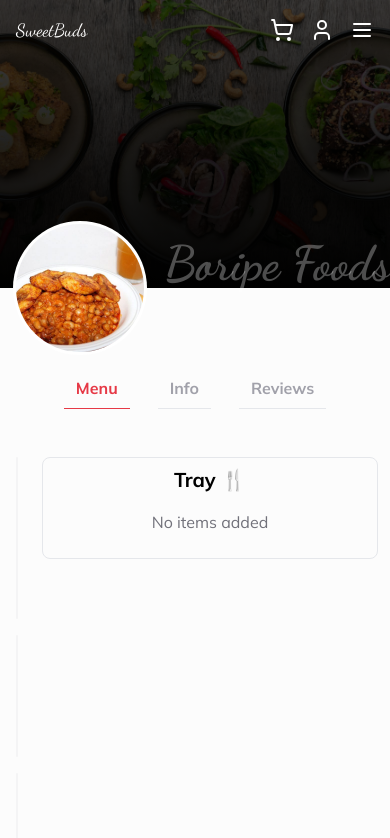
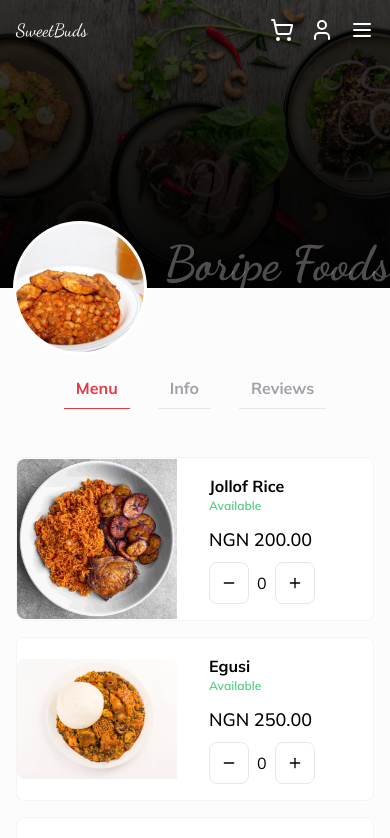
Before and after one commit to benjaminnkem/stud-buy, a Next.js app: page /vendors/1 in a window 390 px wide. Shown: the top 838 px of the page. Built offline with nearby package versions, Linux system fonts and the light colour scheme.

Commit message:
feat: total count of selected product display

```diff
--- a/components/Common/Cards/mini-menu.tsx
+++ b/components/Common/Cards/mini-menu.tsx
@@ -41,7 +41,7 @@ const BuyAction: React.FC<Props> = (data) => {
       // remove duplicate and add the updated one
       updateItems(remainingItems ? [...remainingItems, itemToAdd] : [itemToAdd]);
       toast.success(`${quantity} ${quantity === 1 ? "quantity" : "quantities"} of ${name} updated in tray.`, {
-        id: `${id}-added`,
+        id: `${id}-update`,
       });
 
       setQuantity(0);
@@ -50,7 +50,9 @@ const BuyAction: React.FC<Props> = (data) => {
 
     updateItems(items ? [...items, itemToAdd] : [itemToAdd]);
 
-    toast.success(`${quantity} ${quantity === 1 ? "quantity" : "quantities"} of ${name} added to tray.`);
+    toast.success(`${quantity} ${quantity === 1 ? "quantity" : "quantities"} of ${name} added to tray.`, {
+      id: `${id}-added`,
+    });
     setQuantity(0);
   };
 
@@ -58,14 +60,14 @@ const BuyAction: React.FC<Props> = (data) => {
     <>
       <motion.div
         variants={fadeToTopVariant}
-        className="relative duration-300 select-none bg-white rounded-lg border border-zinc-100 flex justify-between hover:shadow-xl cursor-pointer md:max-h-[9rem] overflow-hidden"
+        className="relative duration-300 select-none bg-white rounded-lg border border-zinc-100 flex justify-between hover:shadow-xl cursor-pointer overflow-hidden"
       >
-        <div className="flex items-center gap-2">
+        <div className="flex items-center md:gap-2 gap-8">
           <div className="overflow-hidden max-w-[10rem] rounded-l-lg flex-shrink-0">
             <Image src={image} alt={name} width={500} height={500} className="w-full h-full object-cover" />
           </div>
 
-          <div className="space-y-2">
+          <div className="space-y-2 py-4 md:py-0">
             <div>
               <p className="font-bold text-md">{name}</p>
               <p className={`${isAvailable ? "text-green-500/80" : "text-red-500/80"} font-semibold text-xs`}>
@@ -74,12 +76,46 @@ const BuyAction: React.FC<Props> = (data) => {
             </div>
 
             <p className="text-lg font-medium pt-1">{formatPrice(price)}</p>
+            <CounterButtons
+              addToTray={addToTray}
+              isAvailable={isAvailable}
+              price={price}
+              quantity={quantity}
+              setQuantity={setQuantity}
+              screen="mobile"
+            />
           </div>
         </div>
 
-        <div className="flex items-center justify-center text-center">
+        <CounterButtons
+          addToTray={addToTray}
+          isAvailable={isAvailable}
+          price={price}
+          quantity={quantity}
+          setQuantity={setQuantity}
+          screen="desktop"
+        />
+      </motion.div>
+    </>
+  );
+};
+
+const CounterButtons: React.FC<{
+  isAvailable: boolean;
+  setQuantity: React.Dispatch<React.SetStateAction<number>>;
+  quantity: number;
+  addToTray: () => void;
+  price: number;
+  screen: "desktop" | "mobile";
+}> = ({ isAvailable, addToTray, price, screen, quantity, setQuantity }) => {
+  return (
+    <div
+      className={`${
+        screen === "desktop" ? "xl:flex hidden justify-center" : "xl:hidden flex"
+      } items-center text-center`}
+    >
       <div>
-            <div className="flex items-center justify-center gap-2 px-4">
+        <div className={`flex items-center ${screen === "desktop" && "justify-center px-4"} gap-2`}>
           <button
             className={`${counterButton} hover:bg-zinc-400`}
             disabled={!isAvailable}
@@ -110,8 +146,6 @@ const BuyAction: React.FC<Props> = (data) => {
         </AnimatePresence>
       </div>
     </div>
-      </motion.div>
-    </>
   );
 };
 
--- a/components/UI/Vendors/Details/tab-content/menu.tsx
+++ b/components/UI/Vendors/Details/tab-content/menu.tsx
@@ -6,7 +6,7 @@ import Tray from "./tray";
 
 const Menu = () => {
   return (
-    <motion.div {...opacityVariant} key={"menu"} className="flex gap-6">
+    <motion.div {...opacityVariant} key={"menu"} className="md:flex gap-6">
       <motion.div
         animate="animate"
         initial="initial"
@@ -21,7 +21,7 @@ const Menu = () => {
         ))}
       </motion.div>
 
-      <motion.div className="min-w-[21rem]">
+      <motion.div className="xl:min-w-[21rem] lg:min-w-[19rem] md:min-w-[17rem] min-w-[15rem] mt-8 md:mt-0 bg-white">
         <Tray />
       </motion.div>
     </motion.div>
--- a/components/UI/Vendors/Details/tab-content/tray.tsx
+++ b/components/UI/Vendors/Details/tab-content/tray.tsx
@@ -2,11 +2,25 @@ import { formatDefault, formatPrice } from "@/lib/helpers/numbers";
 import { useTray } from "@/lib/store/vendor.store";
 import { fadeToTopVariant, opacityVariant } from "@/lib/utils/variants";
 import { motion, AnimatePresence } from "framer-motion";
-import { Trash2 } from "lucide-react";
+import { Trash2, Truck } from "lucide-react";
 import Image from "next/image";
+import { useCallback, useEffect, useState } from "react";
 
 const Tray = () => {
   const { items, deleteItems } = useTray();
+  const [totalAmount, setTotalAmount] = useState(0);
+
+  const calculateTotal = useCallback(() => {
+    if (!items) return;
+
+    const total = items.reduce((total, value) => total + value.price * value.quantity, 0);
+
+    setTotalAmount(total);
+  }, [items]);
+
+  useEffect(() => {
+    calculateTotal();
+  }, [items]);
 
   return (
     <div className="w-full border p-2 rounded-lg max-h-[35rem] overflow-y-auto show_scroll">
@@ -47,6 +61,14 @@ const Tray = () => {
                 </div>
               </motion.div>
             ))}
+
+            <div className="mt-4 space-y-1">
+              <p className="text-lg font-semibold">Total: {formatPrice(totalAmount)}</p>
+              <button className="w-full py-2 bg-deepRed rounded-lg text-white duration-200 justify-center hover:bg-deepRed/95 flex items-center gap-2 group">
+                <span>Checkout</span>
+                <Truck size={20} className="group-hover:translate-x-1 duration-200" />
+              </button>
+            </div>
           </motion.div>
         ) : (
           <motion.p {...fadeToTopVariant} className="text-center py-4 text-zinc-500">
```
Lines whose indentation alone changed are shown as unchanged.
